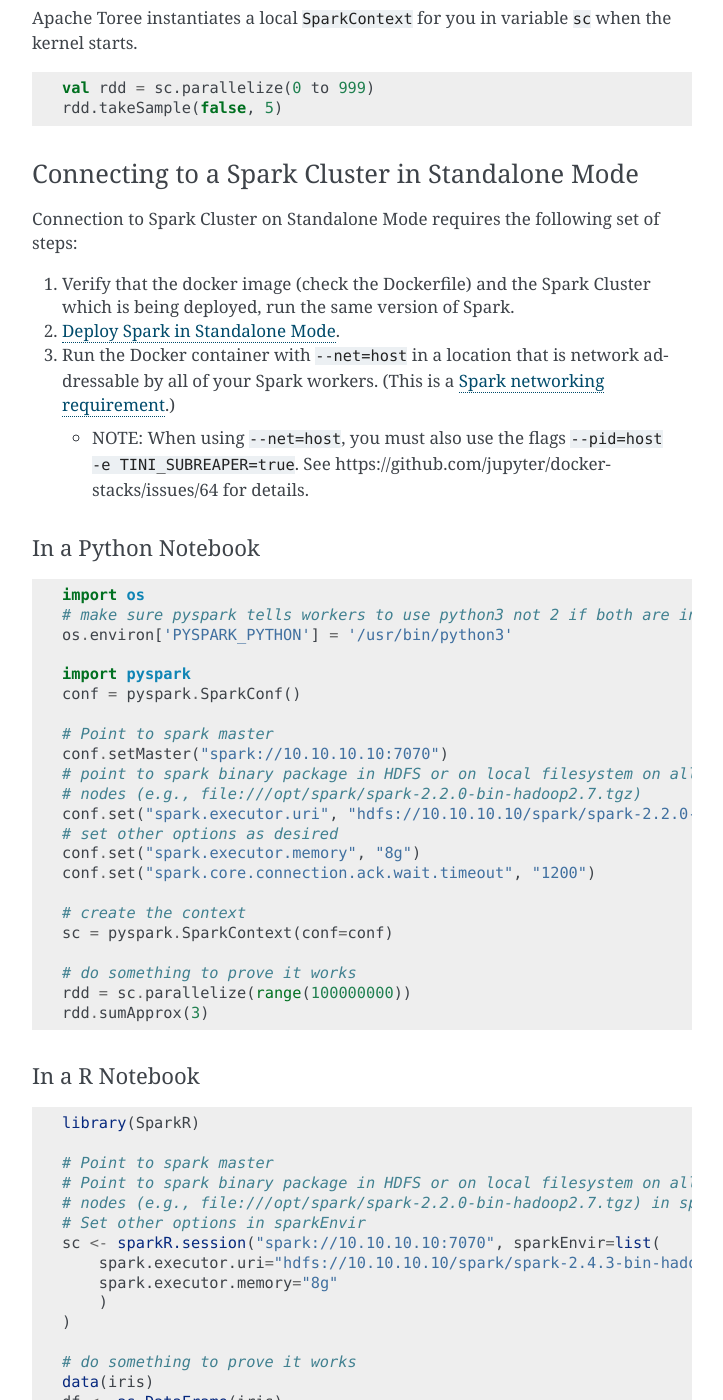
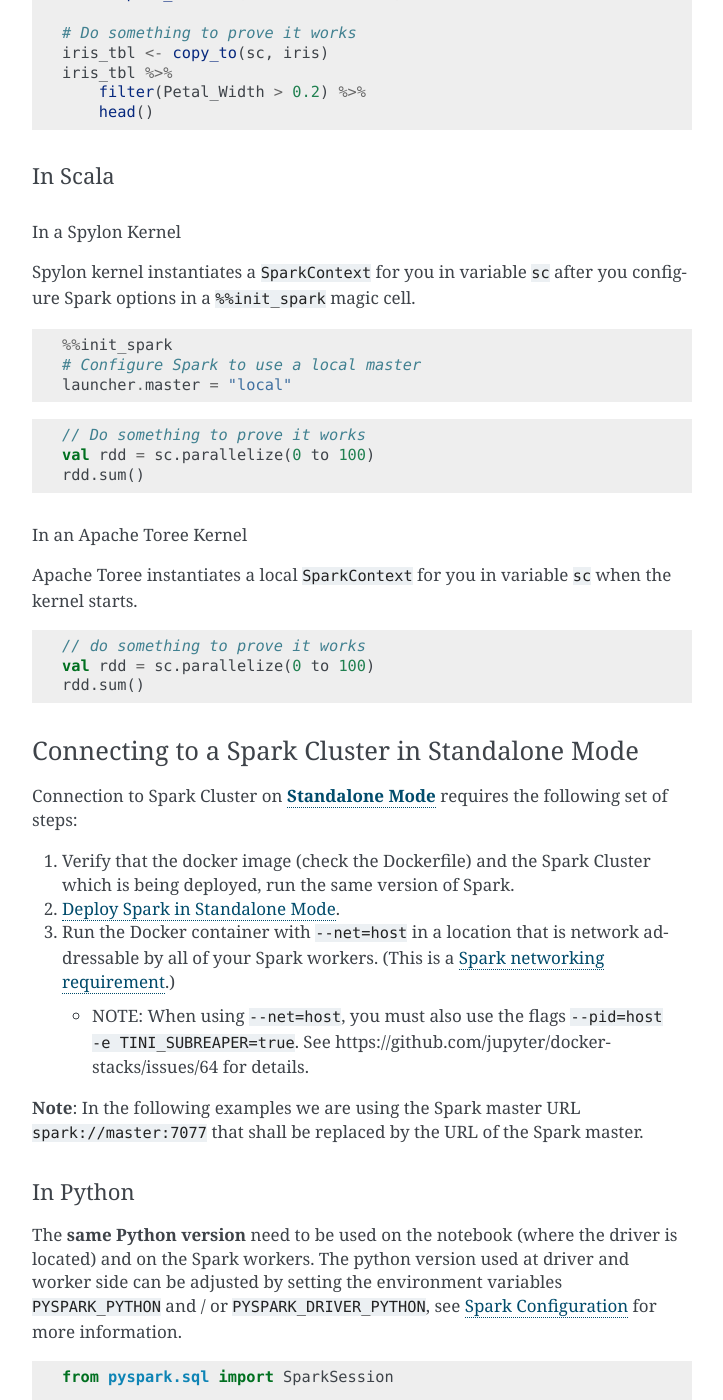
Before and after one commit to jupyter/docker-stacks, a Sphinx documentation site: the page built from docs/using/specifics.md, in a window 1280 px wide and 1400 px high, scrolled down 1528 px. Shown: the whole window, without its empty margins (388-1111 px from the left). Built offline with Sphinx 7.4.7, drawn with Linux system fonts in a browser that asks for light colours; pages that are not in the unit, such as notebooks, are missing from menus; some of the changed text lies outside the part shown.

Commit message:
Follow-on PR #911: Spark documentation rework
Some changes to the Spark documentation
for local and standalone use cases with the following drivers

* Simplify some of them (removing options, etc.)
* Use the same code as much as possible in each example to be consistent (only kept R different from the others)
* Add Sparklyr as an option for R
* Add some notes about prerequisites (same version of Python, R installed on workers)

````diff
--- a/docs/using/specifics.md
+++ b/docs/using/specifics.md
@@ -5,6 +5,7 @@
 ## Apache Spark
 
 **Specific Docker Image Options**
+
 * `-p 4040:4040` - The `jupyter/pyspark-notebook` and `jupyter/all-spark-notebook` images open [SparkUI (Spark Monitoring and Instrumentation UI)](http://spark.apache.org/docs/latest/monitoring.html) at default port `4040`, this option map `4040` port inside docker container to `4040` port on host machine . Note every new spark context that is created is put onto an incrementing port (ie. 4040, 4041, 4042, etc.), and it might be necessary to open multiple ports. For example: `docker run -d -p 8888:8888 -p 4040:4040 -p 4041:4041 jupyter/pyspark-notebook`
 
 **Usage Examples**
@@ -13,30 +14,59 @@
 
 ### Using Spark Local Mode
 
-Spark local mode is useful for experimentation on small data when you do not have a Spark cluster available.
+Spark **local mode** is useful for experimentation on small data when you do not have a Spark cluster available.
 
-#### In a Python Notebook
+#### In Python
+
+In a Python notebook.
 
 ```python
 from pyspark.sql import SparkSession
-spark = SparkSession.builder.appName("SimpleApp").getOrCreate()
-# do something to prove it works
-spark.sql('SELECT "Test" as c1').show()
+
+# Spark session & context
+spark = SparkSession.builder.master('local').getOrCreate()
+sc = spark.sparkContext
+
+# Do something to prove it works
+rdd = sc.parallelize(range(100))
+rdd.sum()
 ```
 
-#### In a R Notebook
+#### In R
 
-```r
+In a R notebook with [SparkR][sparkr].
+
+```R
 library(SparkR)
 
-as <- sparkR.session("local[*]")
+# Spark session & context
+sc <- sparkR.session("local")
 
-# do something to prove it works
+# Do something to prove it works
+data(iris)
 df <- as.DataFrame(iris)
 head(filter(df, df$Petal_Width > 0.2))
 ```
 
-#### In a Spylon Kernel Scala Notebook
+In a R notebook with [sparklyr][sparklyr]
+
+```R
+library(sparklyr)
+library(dplyr)
+
+# Spark session & context
+sc <- spark_connect(master = "local")
+
+# Do something to prove it works
+iris_tbl <- copy_to(sc, iris)
+iris_tbl %>%
+    filter(Petal_Width > 0.2) %>%
+    head()
+```
+
+#### In Scala
+
+##### In a Spylon Kernel
 
 Spylon kernel instantiates a `SparkContext` for you in variable `sc` after you configure Spark
 options in a `%%init_spark` magic cell.
@@ -44,27 +74,28 @@
 ```python
 %%init_spark
 # Configure Spark to use a local master
-launcher.master = "local[*]"
+launcher.master = "local"
 ```
 
 ```scala
-// Now run Scala code that uses the initialized SparkContext in sc
-val rdd = sc.parallelize(0 to 999)
-rdd.takeSample(false, 5)
+// Do something to prove it works
+val rdd = sc.parallelize(0 to 100)
+rdd.sum()
 ```
 
-#### In an Apache Toree Scala Notebook
+##### In an Apache Toree Kernel
 
 Apache Toree instantiates a local `SparkContext` for you in variable `sc` when the kernel starts.
 
 ```scala
-val rdd = sc.parallelize(0 to 999)
-rdd.takeSample(false, 5)
+// do something to prove it works
+val rdd = sc.parallelize(0 to 100)
+rdd.sum()
 ```
 
 ### Connecting to a Spark Cluster in Standalone Mode
 
-Connection to Spark Cluster on Standalone Mode requires the following set of steps:
+Connection to Spark Cluster on **[Standalone Mode](https://spark.apache.org/docs/latest/spark-standalone.html)** requires the following set of steps:
 
 0. Verify that the docker image (check the Dockerfile) and the Spark Cluster which is being
    deployed, run the same version of Spark.
@@ -75,94 +106,95 @@
     * NOTE: When using `--net=host`, you must also use the flags `--pid=host -e
       TINI_SUBREAPER=true`. See https://github.com/jupyter/docker-stacks/issues/64 for details.
 
-#### In a Python Notebook
+**Note**: In the following examples we are using the Spark master URL `spark://master:7077` that shall be replaced by the URL of the Spark master.
+
+#### In Python
+
+The **same Python version** need to be used on the notebook (where the driver is located) and on the Spark workers.
+The python version used at driver and worker side can be adjusted by setting the environment variables `PYSPARK_PYTHON` and / or `PYSPARK_DRIVER_PYTHON`, see [Spark Configuration][spark-conf] for more information.
 
 ```python
-import os
-# make sure pyspark tells workers to use python3 not 2 if both are installed
-os.environ['PYSPARK_PYTHON'] = '/usr/bin/python3'
+from pyspark.sql import SparkSession
 
-import pyspark
-conf = pyspark.SparkConf()
+# Spark session & context
+spark = SparkSession.builder.master('spark://master:7077').getOrCreate()
+sc = spark.sparkContext
 
-# Point to spark master
-conf.setMaster("spark://10.10.10.10:7070")
-# point to spark binary package in HDFS or on local filesystem on all slave
-# nodes (e.g., file:///opt/spark/spark-2.2.0-bin-hadoop2.7.tgz)
-conf.set("spark.executor.uri", "hdfs://10.10.10.10/spark/spark-2.2.0-bin-hadoop2.7.tgz")
-# set other options as desired
-conf.set("spark.executor.memory", "8g")
-conf.set("spark.core.connection.ack.wait.timeout", "1200")
-
-# create the context
-sc = pyspark.SparkContext(conf=conf)
-
-# do something to prove it works
-rdd = sc.parallelize(range(100000000))
-rdd.sumApprox(3)
+# Do something to prove it works
+rdd = sc.parallelize(range(100))
+rdd.sum()
 ```
 
-#### In a R Notebook
+#### In R
 
-```r
+In a R notebook with [SparkR][sparkr].
+
+```R
 library(SparkR)
 
-# Point to spark master
-# Point to spark binary package in HDFS or on local filesystem on all worker
-# nodes (e.g., file:///opt/spark/spark-2.2.0-bin-hadoop2.7.tgz) in sparkEnvir
-# Set other options in sparkEnvir
-sc <- sparkR.session("spark://10.10.10.10:7070", sparkEnvir=list(
-    spark.executor.uri="hdfs://10.10.10.10/spark/spark-2.4.3-bin-hadoop2.7.tgz",
-    spark.executor.memory="8g"
-    )
-)
+# Spark session & context
+sc <- sparkR.session("spark://master:7077")
 
-# do something to prove it works
+# Do something to prove it works
 data(iris)
 df <- as.DataFrame(iris)
 head(filter(df, df$Petal_Width > 0.2))
 ```
 
-#### In a Spylon Kernel Scala Notebook
+In a R notebook with [sparklyr][sparklyr]
+
+```R
+library(sparklyr)
+library(dplyr)
+
+# Spark session & context
+sc <- spark_connect(master = "spark://master:7077")
+
+# Do something to prove it works
+iris_tbl <- copy_to(sc, iris)
+iris_tbl %>%
+    filter(Petal_Width > 0.2) %>%
+    head()
+```
+
+#### In Scala
+
+##### In a Spylon Kernel
+
+Spylon kernel instantiates a `SparkContext` for you in variable `sc` after you configure Spark
+options in a `%%init_spark` magic cell.
 
 ```python
 %%init_spark
-# Point to spark master
-launcher.master = "spark://10.10.10.10:7070"
-launcher.conf.spark.executor.uri=hdfs://10.10.10.10/spark/spark-2.4.3-bin-hadoop2.7.tgz
+# Configure Spark to use a local master
+launcher.master = "spark://master:7077"
 ```
 
 ```scala
-// Now run Scala code that uses the initialized SparkContext in sc
-val rdd = sc.parallelize(0 to 999)
-rdd.takeSample(false, 5)
+// Do something to prove it works
+val rdd = sc.parallelize(0 to 100)
+rdd.sum()
 ```
 
-#### In an Apache Toree Scala Notebook
+##### In an Apache Toree Scala Notebook
 
-The Apache Toree kernel automatically creates a `SparkContext` when it starts based on configuration
-information from its command line arguments and environment variables. You can pass information
-about your cluster via the `SPARK_OPTS` environment variable when you spawn a container.
+The Apache Toree kernel automatically creates a `SparkContext` when it starts based on configuration information from its command line arguments and environment variables. You can pass information about your cluster via the `SPARK_OPTS` environment variable when you spawn a container.
 
-For instance, to pass information about a standalone Spark master, Spark binary location in HDFS,
-and an executor options, you could start the container like so:
+For instance, to pass information about a standalone Spark master, you could start the container like so:
 
-```
-docker run -d -p 8888:8888 -e SPARK_OPTS='--master=spark://10.10.10.10:7070 \
-    --spark.executor.uri=hdfs://10.10.10.10/spark/spark-2.4.3-bin-hadoop2.7.tgz \
-    --spark.executor.memory=8g' jupyter/all-spark-notebook
+```bash
+docker run -d -p 8888:8888 -e SPARK_OPTS='--master=spark://master:7077' \
+       jupyter/all-spark-notebook
 ```
 
-Note that this is the same information expressed in a notebook in the Python case above. Once the
-kernel spec has your cluster information, you can test your cluster in an Apache Toree notebook like
-so:
+Note that this is the same information expressed in a notebook in the Python case above. Once the kernel spec has your cluster information, you can test your cluster in an Apache Toree notebook like so:
 
 ```scala
 // should print the value of --master in the kernel spec
 println(sc.master)
 
 // do something to prove it works
-val rdd = sc.parallelize(0 to 99999999)
+val rdd = sc.parallelize(0 to 100)
 rdd.sum()
 ```
 
````
Also changed, not shown: other parts of docs/using/specifics.md (+4 -0 lines).
